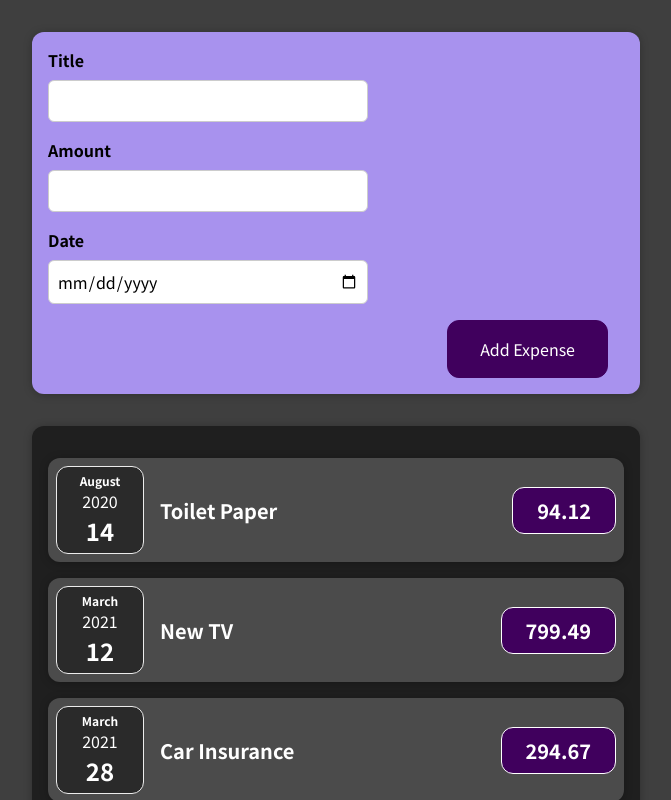
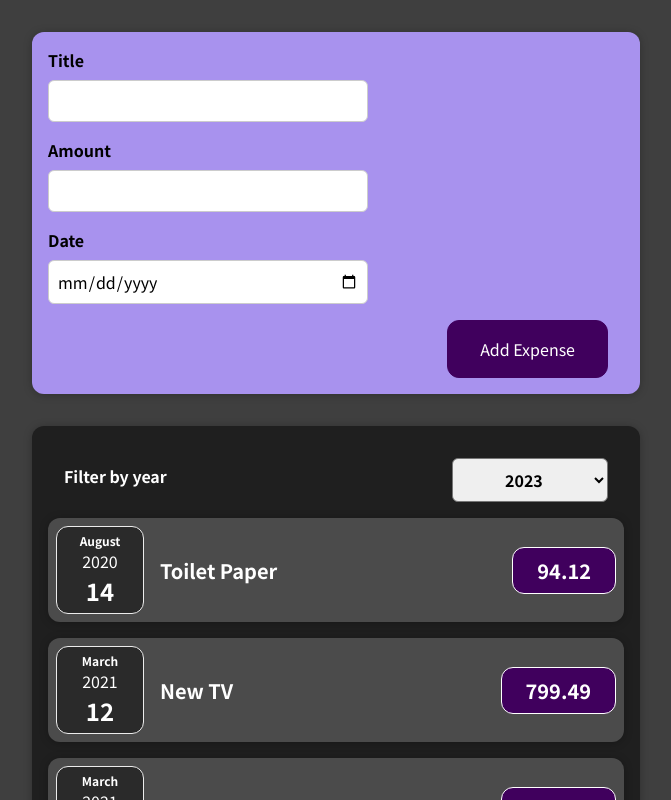
Before and after one commit to HazemPhoenix/react-expense-tracker, a React (Create React App) app: page / in a window 1280 px wide. Shown: the top 800 px of the page, without its empty margins (304-975 px from the left). Built offline with nearby package versions, Linux system fonts and the light colour scheme.

Commit message:
add ExpensesFilter component

```diff
--- a/src/Components/Expenses/Expenses.jsx
+++ b/src/Components/Expenses/Expenses.jsx
@@ -1,10 +1,22 @@
-import React from "react";
+import React, { useState } from "react";
 import Card from "../UI/Card";
 import ExpenseItem from "./ExpenseItem";
 import "./Expenses.css";
+import ExpensesFilter from "./ExpensesFilter";
 const Expenses = ({ expenses }) => {
+  const [filteredYear, setFilteredYear] = useState("2023");
+
+  const yearUpdateHandler = (filteredYear) => {
+    setFilteredYear(filteredYear);
+  };
+
   return (
+    <div>
       <Card className="expenses">
+        <ExpensesFilter
+          onYearUpdate={yearUpdateHandler}
+          filteredYear={filteredYear}
+        />
         {expenses.map((expense) => {
           return (
             <ExpenseItem
@@ -16,6 +28,7 @@ const Expenses = ({ expenses }) => {
           );
         })}
       </Card>
+    </div>
   );
 };
 
--- /dev/null
+++ b/src/Components/Expenses/ExpensesFilter.css
@@ -0,0 +1,24 @@
+.expenses-filter {
+  color: white;
+  padding: 0 1rem;
+}
+
+.expenses-filter__control {
+  display: flex;
+  width: 100%;
+  align-items: center;
+  justify-content: space-between;
+  margin: 1rem 0;
+}
+
+.expenses-filter label {
+  font-weight: bold;
+  margin-bottom: 0.5rem;
+}
+
+.expenses-filter select {
+  font: inherit;
+  padding: 0.5rem 3rem;
+  font-weight: bold;
+  border-radius: 6px;
+}
--- /dev/null
+++ b/src/Components/Expenses/ExpensesFilter.jsx
@@ -0,0 +1,22 @@
+import React from "react";
+import "./ExpensesFilter.css";
+const ExpensesFilter = ({ filteredYear, onYearUpdate }) => {
+  const filterChangeHandler = (e) => {
+    onYearUpdate(e.target.value);
+  };
+
+  return (
+    <div className="expenses-filter">
+      <div className="expenses-filter__control">
+        <label>Filter by year</label>
+        <select onChange={filterChangeHandler} value={filteredYear}>
+          <option value="2022">2023</option>
+          <option value="2021">2024</option>
+          <option value="2020">2025</option>
+        </select>
+      </div>
+    </div>
+  );
+};
+
+export default ExpensesFilter;
```
Lines whose indentation alone changed are shown as unchanged.
